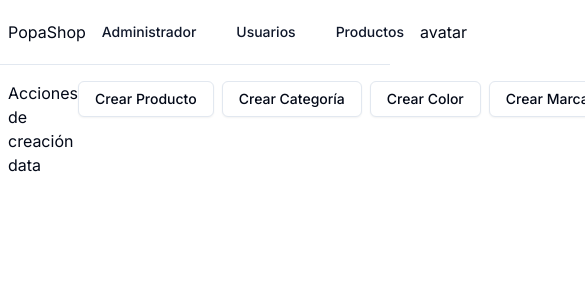
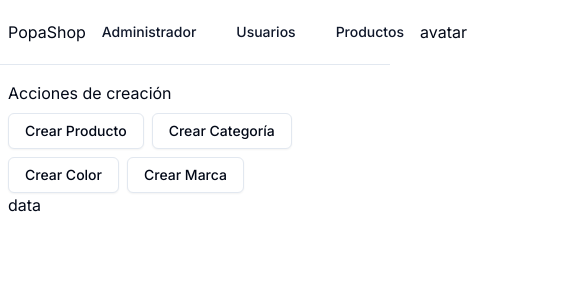
Before and after one commit to igrisdev/popashop, a Next.js app: page /dashboard in a window 390 px wide. Shown: the top 300 px of the page, 585 px wide, since content can reach past the window. Built offline with nearby package versions, Linux system fonts and the light colour scheme.

Commit message:
se hizo responsive el apartado de acciones de creación

```diff
--- a/src/app/(pages)/dashboard/page.jsx
+++ b/src/app/(pages)/dashboard/page.jsx
@@ -40,10 +40,10 @@ const actions = [
 export default function dashboard() {
   return (
     <div>
-      <section className='flex justify-between'>
+      <section className='flex flex-col sm:flex-row justify-between gap-2'>
         <h3>Acciones de creación</h3>
 
-        <ul className='flex gap-x-2'>
+        <ul className='flex gap-2 flex-wrap'>
           {actions.map((action) => (
             <li key={action.id}>
               <action.Component {...action} />
```
